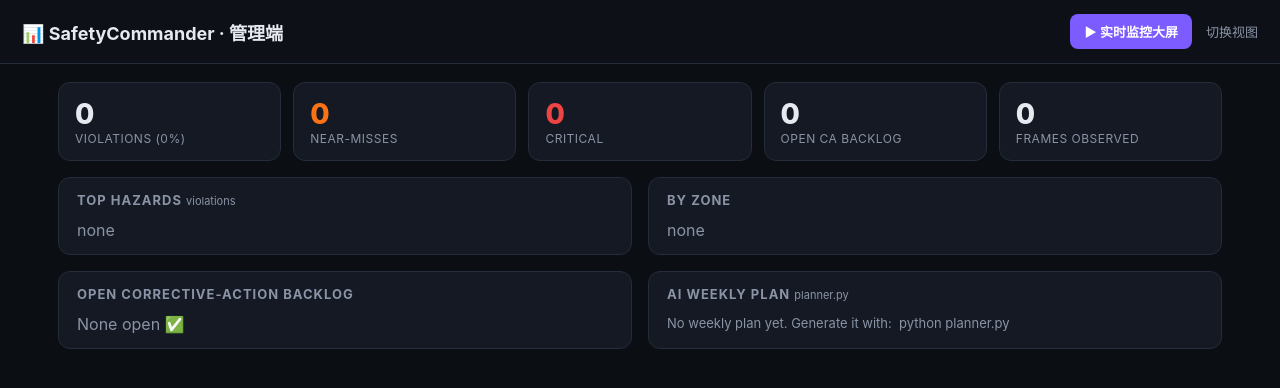
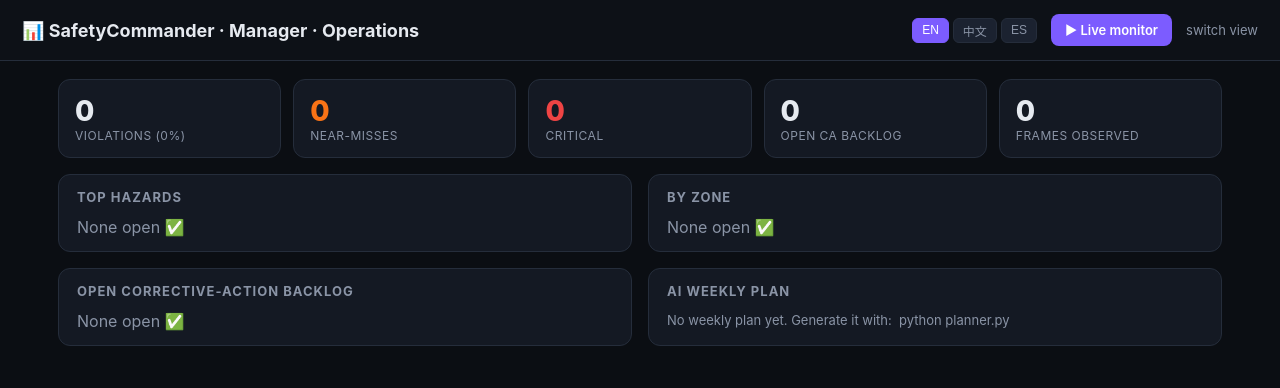
Before and after one commit to HumphreySun98/safety-commander-agent, a Flask app: page /manager in a window 1280 px wide. Shown: the top 388 px of the page. Run offline with Flask 3, Linux system fonts and the light colour scheme; data that the repository does not hold is empty.

Commit message:
Web app i18n: English default + 中文 / Español toggle
- static/i18n.js: EN/ZH/ES dictionary + applyLang(); static text uses data-i18n,
  JS-built text uses window.T(); choice persists in localStorage; pages re-render via
  window.onLangChange. Language switcher injected into every page header.
- All views now English by default (chooser/worker/manager rewritten), switchable to
  Chinese or Spanish (Spanish = frontline workers). Monitor gets the switcher + labels.
- Dynamic model output stays English (it comes from the VLM). Verified: all 4 pages 200,
  i18n.js served, dicts present, switcher + data-i18n wired.

Co-Authored-By: Claude Opus 4.8 (1M context) <noreply@anthropic.com>

```diff
--- /dev/null
+++ b/static/i18n.js
@@ -0,0 +1,96 @@
+/* SafetyCommander i18n — English default, switch to 中文 / Español.
+   Static text uses data-i18n="key"; JS-built text uses window.T(key).
+   Choice persists in localStorage; pages re-render via window.onLangChange. */
+(function () {
+  const DICT = {
+    en: {
+      choose_view: "Autonomous safety officer · choose your view",
+      worker_title: "Worker · Floor", manager_title: "Manager · Operations",
+      worker_desc: "Floor status, alerts to act on, your corrective tasks, today's safety focus.",
+      manager_desc: "Monthly KPIs, violation trends, open corrective backlog, AI weekly plan, live monitor.",
+      footer: "VLM reasons risk from the policy · perception measures · RAG cites OSHA · actions auto-fire",
+      switch_view: "switch view", live_monitor: "▶ Live monitor",
+      status_label: "CURRENT FLOOR STATUS", clear: "CLEAR", all_clear: "✓ All clear",
+      action_prefix: "Action:",
+      alerts_h: "⚠ Alerts to act on", tasks_h: "📋 Your corrective tasks", focus_h: "📅 Today's focus",
+      no_alerts: "No active high-risk alerts. ✅", no_tasks: "No open corrective actions assigned. ✅",
+      no_plan: "No plan yet (run planner.py).",
+      kpi_violations: "Violations", kpi_nearmiss: "Near-misses", kpi_critical: "Critical",
+      kpi_backlog: "Open CA backlog", kpi_frames: "Frames observed",
+      panel_hazards: "Top hazards", panel_zone: "By zone",
+      panel_backlog: "Open corrective-action backlog", panel_plan: "AI weekly plan",
+      none_open: "None open ✅", loading: "Loading…",
+      monitor_sub: "Autonomous safety officer · Qwen3-VL reasons risk from the written policy",
+      monitor_curframe: "Current frame", monitor_verdict: "VLM safety verdict", monitor_feed: "Live event feed",
+    },
+    zh: {
+      choose_view: "自主安全员 · 选择视图",
+      worker_title: "员工端 · 现场", manager_title: "管理端 · 运营",
+      worker_desc: "现场状态、需注意的告警、你的整改任务、今日安全重点。",
+      manager_desc: "月度 KPI、违规趋势、未关闭整改、AI 周计划、实时监控。",
+      footer: "VLM 依规程推理风险 · 感知测量 · RAG 引用 OSHA · 动作自动触发",
+      switch_view: "切换视图", live_monitor: "▶ 实时监控大屏",
+      status_label: "当前现场状态", clear: "正常", all_clear: "✓ 一切正常",
+      action_prefix: "处理：",
+      alerts_h: "⚠ 需要注意的告警", tasks_h: "📋 我的整改任务", focus_h: "📅 今日安全重点",
+      no_alerts: "暂无高风险告警 ✅", no_tasks: "暂无分配给你的整改任务 ✅",
+      no_plan: "暂无计划（运行 planner.py）。",
+      kpi_violations: "违规", kpi_nearmiss: "近距/未遂", kpi_critical: "严重",
+      kpi_backlog: "未关闭整改", kpi_frames: "已观测帧",
+      panel_hazards: "主要危险", panel_zone: "按区域",
+      panel_backlog: "未关闭整改 backlog", panel_plan: "AI 周计划",
+      none_open: "无未关闭 ✅", loading: "加载中…",
+      monitor_sub: "自主安全员 · Qwen3-VL 依书面规程推理风险",
+      monitor_curframe: "当前帧", monitor_verdict: "VLM 安全判定", monitor_feed: "实时事件流",
+    },
+    es: {
+      choose_view: "Oficial de seguridad autónomo · elija su vista",
+      worker_title: "Operario · Planta", manager_title: "Gerente · Operaciones",
+      worker_desc: "Estado de planta, alertas a atender, sus acciones correctivas, enfoque de hoy.",
+      manager_desc: "KPIs mensuales, tendencias, correctivas abiertas, plan semanal con IA, monitor en vivo.",
+      footer: "La IA razona el riesgo según la política · la percepción mide · RAG cita OSHA · acciones automáticas",
+      switch_view: "cambiar vista", live_monitor: "▶ Monitor en vivo",
+      status_label: "ESTADO ACTUAL DE PLANTA", clear: "DESPEJADO", all_clear: "✓ Todo en orden",
+      action_prefix: "Acción:",
+      alerts_h: "⚠ Alertas a atender", tasks_h: "📋 Sus tareas correctivas", focus_h: "📅 Enfoque de hoy",
+      no_alerts: "Sin alertas de alto riesgo. ✅", no_tasks: "Sin acciones correctivas asignadas. ✅",
+      no_plan: "Sin plan aún (ejecute planner.py).",
+      kpi_violations: "Infracciones", kpi_nearmiss: "Cuasi-accidentes", kpi_critical: "Críticos",
+      kpi_backlog: "Correctivas abiertas", kpi_frames: "Cuadros observados",
+      panel_hazards: "Principales peligros", panel_zone: "Por zona",
+      panel_backlog: "Correctivas pendientes", panel_plan: "Plan semanal con IA",
+      none_open: "Ninguna abierta ✅", loading: "Cargando…",
+      monitor_sub: "Oficial de seguridad autónomo · Qwen3-VL razona el riesgo según la política escrita",
+      monitor_curframe: "Cuadro actual", monitor_verdict: "Veredicto de seguridad (VLM)", monitor_feed: "Eventos en vivo",
+    },
+  };
+  let cur = localStorage.getItem("sc_lang") || "en";
+  window.T = (k) => (DICT[cur] && DICT[cur][k]) || DICT.en[k] || k;
+  window.SCLang = () => cur;
+
+  function apply() {
+    document.documentElement.lang = cur;
+    document.querySelectorAll("[data-i18n]").forEach((e) => (e.textContent = window.T(e.dataset.i18n)));
+    document.querySelectorAll("#langsw [data-lang]").forEach((b) => b.classList.toggle("on", b.dataset.lang === cur));
+    if (window.onLangChange) window.onLangChange();
+  }
+  window.applyLang = (l) => { cur = l; localStorage.setItem("sc_lang", l); apply(); };
+
+  function init() {
+    const st = document.createElement("style");
+    st.textContent =
+      "#langsw{display:inline-flex;gap:4px}#langsw button{background:#1b2230;color:#8a94a6;" +
+      "border:1px solid #252d3b;border-radius:6px;padding:3px 9px;font-size:12px;cursor:pointer}" +
+      "#langsw button.on{background:#7c5cff;color:#fff;border-color:#7c5cff}";
+    document.head.appendChild(st);
+    const slot = document.getElementById("langsw");
+    if (slot)
+      slot.innerHTML =
+        '<button data-lang="en" onclick="applyLang(\'en\')">EN</button>' +
+        '<button data-lang="zh" onclick="applyLang(\'zh\')">中文</button>' +
+        '<button data-lang="es" onclick="applyLang(\'es\')">ES</button>';
+    apply();
+  }
+  if (document.readyState !== "loading") init();
+  else document.addEventListener("DOMContentLoaded", init);
+})();
--- a/templates/manager.html
+++ b/templates/manager.html
@@ -1,7 +1,7 @@
 <!DOCTYPE html>
 <html lang="en"><head><meta charset="utf-8"/>
 <meta name="viewport" content="width=device-width, initial-scale=1"/>
-<title>SafetyCommander · 管理端</title>
+<title>SafetyCommander · Manager</title>
 <style>
   :root{--bg:#0b0e13;--panel:#141923;--panel2:#1b2230;--line:#252d3b;--txt:#e6eaf0;--muted:#8a94a6;
     --accent:#7c5cff;--high:#f97316;--critical:#ef4444;--ok:#22c55e;}
@@ -30,51 +30,57 @@
   h2 .pill{font-size:11px;color:var(--muted);font-weight:400;text-transform:none;letter-spacing:0}
 </style></head>
 <body>
-<header><h1>📊 SafetyCommander · 管理端</h1><div class="sp"></div>
-  <a class="btn" href="/monitor">▶ 实时监控大屏</a>
-  <a class="back" href="/">切换视图</a></header>
+<header><h1>📊 SafetyCommander · <span data-i18n="manager_title">Manager · Operations</span></h1>
+  <div class="sp"></div><span id="langsw"></span>
+  <a class="btn" href="/monitor" data-i18n="live_monitor">▶ Live monitor</a>
+  <a class="back" href="/" data-i18n="switch_view">switch view</a></header>
 <div class="wrap">
   <div class="kpis" id="kpis"></div>
 
   <div class="grid">
-    <div class="panel"><h2>Top hazards <span class="pill">violations</span></h2><div id="haz" class="muted">Loading…</div></div>
-    <div class="panel"><h2>By zone</h2><div id="zone" class="muted">Loading…</div></div>
-    <div class="panel"><h2>Open corrective-action backlog</h2><div id="ca" class="muted">Loading…</div></div>
-    <div class="panel"><h2>AI weekly plan <span class="pill">planner.py</span></h2><div id="plan" class="plan muted">Loading…</div></div>
+    <div class="panel"><h2 data-i18n="panel_hazards">Top hazards</h2><div id="haz" class="muted" data-i18n="loading">Loading…</div></div>
+    <div class="panel"><h2 data-i18n="panel_zone">By zone</h2><div id="zone" class="muted" data-i18n="loading">Loading…</div></div>
+    <div class="panel"><h2 data-i18n="panel_backlog">Open corrective-action backlog</h2><div id="ca" class="muted" data-i18n="loading">Loading…</div></div>
+    <div class="panel"><h2 data-i18n="panel_plan">AI weekly plan</h2><div id="plan" class="plan muted" data-i18n="loading">Loading…</div></div>
   </div>
 </div>
+<script src="/static/i18n.js"></script>
 <script>
 const esc=s=>(s==null?'':String(s)).replace(/[&<>]/g,c=>({'&':'&amp;','<':'&lt;','>':'&gt;'}[c]));
 async function j(u){try{return await (await fetch(u)).json()}catch(e){return null}}
 async function t(u){try{return await (await fetch(u)).text()}catch(e){return ''}}
+let _k=null, _ca=null, _plan='';
 
 function bars(el, pairs){
-  if(!pairs||!pairs.length){el.innerHTML='<div class="muted">none</div>';return}
+  if(!pairs||!pairs.length){el.innerHTML=`<div class="muted">${(window.T||(k=>k))('none_open')}</div>`;return}
   const max=Math.max(...pairs.map(p=>p[1]));
   el.innerHTML=pairs.map(([k,v])=>`<div class="bar"><span class="t">${esc(k)}</span>
     <span class="b" style="width:${Math.max(3,160*v/max)}px"></span><span class="v">${v}</span></div>`).join('');
 }
+function render(){
+  const T=window.T||(k=>k);
+  if(_k){
+    const rate=_k.observations? Math.round(_k.violations/_k.observations*100):0;
+    document.getElementById('kpis').innerHTML=`
+      <div class="kpi"><div class="n">${_k.violations}</div><div class="l">${T('kpi_violations')} (${rate}%)</div></div>
+      <div class="kpi warn"><div class="n">${_k.near_miss}</div><div class="l">${T('kpi_nearmiss')}</div></div>
+      <div class="kpi bad"><div class="n">${_k.critical}</div><div class="l">${T('kpi_critical')}</div></div>
+      <div class="kpi"><div class="n">${(_k.open_correctives||[]).length}</div><div class="l">${T('kpi_backlog')}</div></div>
+      <div class="kpi"><div class="n">${_k.observations}</div><div class="l">${T('kpi_frames')}</div></div>`;
+    bars(document.getElementById('haz'), _k.by_hazard||[]);
+    bars(document.getElementById('zone'), _k.by_zone||[]);
+  }
+  document.getElementById('ca').innerHTML=(_ca&&_ca.length)? _ca.slice(0,12).map(c=>
+    `<div class="ca"><b>${esc(c.hazard)}</b> <span class="i">— ${esc(c.instruction)}</span></div>`).join('')
+    + (_ca.length>12?`<div class="muted" style="padding-top:8px">…+${_ca.length-12}</div>`:'')
+    : `<div class="muted">${T('none_open')}</div>`;
+  document.getElementById('plan').textContent=_plan || T('no_plan');
+}
 async function tick(){
-  const k=await j('/api/kpi');
-  if(k){
-    const rate=k.observations? Math.round(k.violations/k.observations*100):0;
-    document.getElementById('kpis').innerHTML=`
-      <div class="kpi"><div class="n">${k.violations}</div><div class="l">Violations (${rate}%)</div></div>
-      <div class="kpi warn"><div class="n">${k.near_miss}</div><div class="l">Near-misses</div></div>
-      <div class="kpi bad"><div class="n">${k.critical}</div><div class="l">Critical</div></div>
-      <div class="kpi"><div class="n">${(k.open_correctives||[]).length}</div><div class="l">Open CA backlog</div></div>
-      <div class="kpi"><div class="n">${k.observations}</div><div class="l">Frames observed</div></div>`;
-    bars(document.getElementById('haz'), k.by_hazard||[]);
-    bars(document.getElementById('zone'), k.by_zone||[]);
-  }
-  const ca=await j('/api/correctives');
-  document.getElementById('ca').innerHTML=(ca&&ca.length)? ca.slice(0,12).map(c=>
-    `<div class="ca"><b>${esc(c.hazard)}</b> <span class="i">— ${esc(c.instruction)}</span></div>`).join('')
-    + (ca.length>12?`<div class="muted" style="padding-top:8px">…and ${ca.length-12} more</div>`:'')
-    : '<div class="muted">None open ✅</div>';
-  const plan=await t('/api/plan');
-  document.getElementById('plan').textContent=plan;
+  _k=await j('/api/kpi'); _ca=await j('/api/correctives'); _plan=await t('/api/plan');
+  render();
 }
+window.onLangChange=render;          // re-render labels on language switch
 setInterval(tick,4000); tick();
 </script>
 </body></html>
```
Also changed, not shown: templates/chooser.html (+11 -8 lines), templates/index.html (+7 -4 lines), templates/worker.html (+31 -28 lines).
